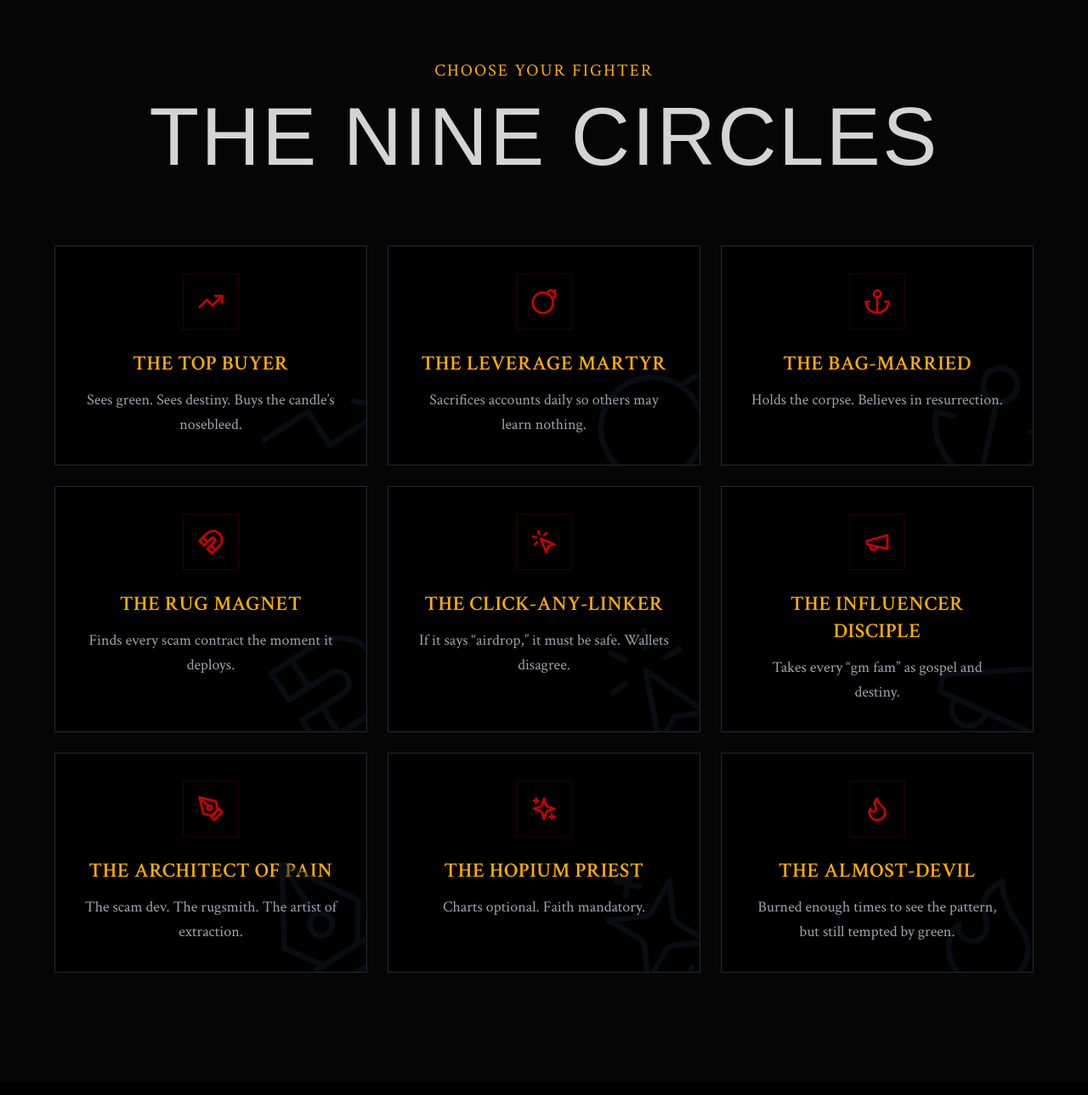
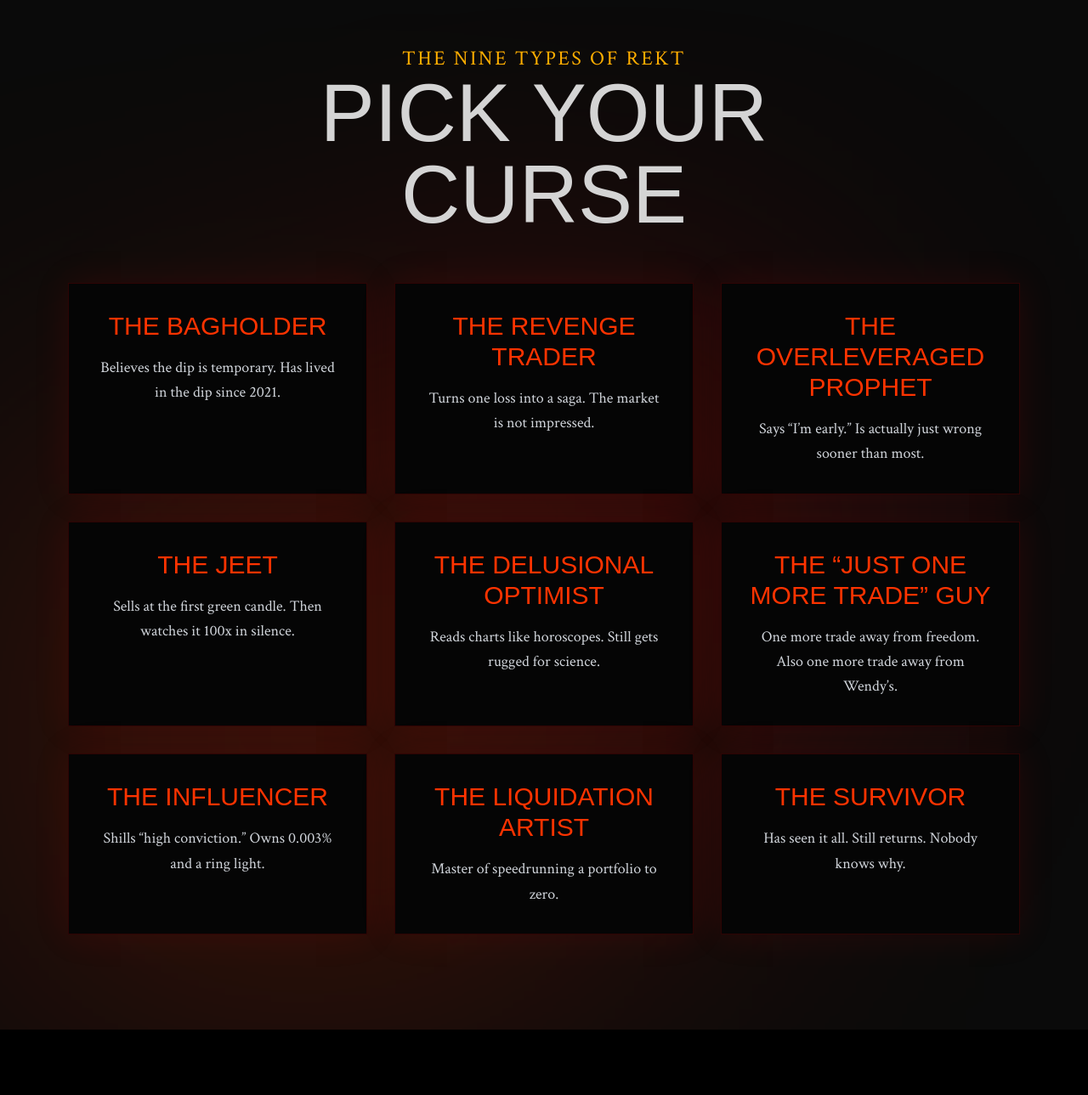
Before and after one commit to Pluviophile84/HELLCOIN, a Next.js app: page / in a window 1280 px wide. Shown: the part 3101-4390 px from the top of the page at 85% size. Built offline with nearby package versions, Linux system fonts and the light colour scheme; a web font is replaced by a local one.

Commit message:
Update NineTypes.tsx

```diff
--- a/components/sections/NineTypes.tsx
+++ b/components/sections/NineTypes.tsx
@@ -1,116 +1,88 @@
 "use client";
+
 import { motion } from "framer-motion";
-import {
- TrendingUp,
- Bomb,
- Anchor,
- Magnet,
- MousePointerClick,
- Megaphone,
- PenTool,
- Sparkles,
- Flame
-} from "lucide-react";
 
-const types = [
+const TYPES = [
   {
- title: "THE TOP BUYER",
- subline: "Sees green. Sees destiny. Buys the candle’s nosebleed.",
- icon: TrendingUp,
+    title: "THE BAGHOLDER",
+    desc: "Believes the dip is temporary. Has lived in the dip since 2021.",
   },
   {
- title: "THE LEVERAGE MARTYR",
- subline: "Sacrifices accounts daily so others may learn nothing.",
- icon: Bomb,
+    title: "THE REVENGE TRADER",
+    desc: "Turns one loss into a saga. The market is not impressed.",
   },
   {
- title: "THE BAG-MARRIED",
- subline: "Holds the corpse. Believes in resurrection.",
- icon: Anchor,
+    title: "THE OVERLEVERAGED PROPHET",
+    desc: "Says “I’m early.” Is actually just wrong sooner than most.",
   },
   {
- title: "THE RUG MAGNET",
- subline: "Finds every scam contract the moment it deploys.",
- icon: Magnet,
+    title: "THE JEET",
+    desc: "Sells at the first green candle. Then watches it 100x in silence.",
   },
   {
- title: "THE CLICK-ANY-LINKER",
- subline: "If it says “airdrop,” it must be safe. Wallets disagree.",
- icon: MousePointerClick,
+    title: "THE DELUSIONAL OPTIMIST",
+    desc: "Reads charts like horoscopes. Still gets rugged for science.",
   },
   {
- title: "THE INFLUENCER DISCIPLE",
- subline: "Takes every “gm fam” as gospel and destiny.",
- icon: Megaphone,
+    title: "THE “JUST ONE MORE TRADE” GUY",
+    desc: "One more trade away from freedom. Also one more trade away from Wendy’s.",
   },
   {
- title: "THE ARCHITECT OF PAIN",
- subline: "The scam dev. The rugsmith. The artist of extraction.",
- icon: PenTool,
+    title: "THE INFLUENCER",
+    desc: "Shills “high conviction.” Owns 0.003% and a ring light.",
   },
   {
- title: "THE HOPIUM PRIEST",
- subline: "Charts optional. Faith mandatory.",
- icon: Sparkles,
+    title: "THE LIQUIDATION ARTIST",
+    desc: "Master of speedrunning a portfolio to zero.",
   },
   {
- title: "THE ALMOST-DEVIL",
- subline: "Burned enough times to see the pattern, but still tempted by green.",
- icon: Flame,
+    title: "THE SURVIVOR",
+    desc: "Has seen it all. Still returns. Nobody knows why.",
   },
 ];
 
 export const NineTypes = () => {
   return (
- <section id="nine-types" className="py-32 px-4 bg-hell-black relative">
- <div className="max-w-6xl mx-auto">
+    <section id="nine-types" className="py-28 bg-hell-dark relative overflow-hidden">
+      <div className="max-w-6xl mx-auto px-4 text-center relative z-10">
+        <motion.div
+          initial={{ opacity: 0, y: 40 }}
+          whileInView={{ opacity: 1, y: 0 }}
+          transition={{ duration: 0.8 }}
+          viewport={{ once: true }}
+          className="mb-14"
+        >
+          <span className="font-terminal text-[#ffae00] text-xl md:text-2xl tracking-widest uppercase">
+            THE NINE TYPES OF REKT
+          </span>
+          <h2 className="font-gothic text-5xl md:text-8xl text-hell-white leading-none">
+            PICK YOUR
+            <br />
+            CURSE
+          </h2>
+        </motion.div>
 
- {/* --- HEADER --- */}
- <div className="flex flex-col items-center text-center gap-4 mb-20">
- <span className="font-terminal text-[#ffae00] text-xl tracking-widest uppercase">
- CHOOSE YOUR FIGHTER
- </span>
- <h2 className="font-gothic text-5xl md:text-8xl text-hell-white tracking-wide">
- THE NINE CIRCLES
- </h2>
- </div>
-
- {/* --- GRID --- */}
- <div className="grid grid-cols-1 md:grid-cols-2 lg:grid-cols-3 gap-6">
- {types.map((type, i) => (
+        <div className="grid grid-cols-1 md:grid-cols-3 gap-8">
+          {TYPES.map((t, i) => (
             <motion.div
- key={i}
- initial={{ opacity: 0, y: 20 }}
+              key={t.title}
+              initial={{ opacity: 0, y: 40 }}
               whileInView={{ opacity: 1, y: 0 }}
+              transition={{ duration: 0.7, delay: 0.05 * i }}
               viewport={{ once: true }}
- transition={{ delay: i * 0.05 }}
- // FIX: Removed Glow. Added sharp border transition.
- // FIX: Background is black, shifts to deep blood red on hover.
- className="group relative bg-black border border-gray-800 p-8 flex flex-col items-center text-center hover:border-hell-red hover:bg-[#1a0505] transition-all duration-200 overflow-hidden"
+              className="border border-hell-red/20 bg-hell-black p-8 shadow-[0_0_40px_rgba(204,0,0,0.12)] group hover:border-hell-red/50 group-hover:bg-hell-red/10 transition-all"
             >
- {/* --- BACKGROUND WATERMARK ICON --- */}
- {/* This sits behind the text, huge and subtle, creating a 'Class Emblem' look */}
- <type.icon
- strokeWidth={1}
- className="absolute -right-8 -bottom-8 w-40 h-40 text-gray-900 group-hover:text-hell-red/10 transition-colors duration-300 opacity-50 rotate-12"
- />
-
- {/* --- FOREGROUND ICON --- */}
- <div className="mb-6 p-4 border border-hell-red/20 group-hover:border-hell-red/50 group-hover:bg-hell-red/10 transition-all">
- <type.icon className="w-8 h-8 text-hell-red" />
- </div>
-
- <h3 className="font-terminal font-semibold text-2xl text-[#ffae00] mb-3 tracking-wide uppercase">
- {type.title}
- </h3>
-
- <p className="font-terminal text-gray-400 text-lg leading-relaxed relative z-10 group-hover:text-gray-200 transition-colors">
- {type.subline}
- </p>
+              <h3 className="font-gothic text-3xl text-hell-orange mb-4">{t.title}</h3>
+              <p className="font-terminal text-gray-300 text-lg leading-relaxed">{t.desc}</p>
             </motion.div>
           ))}
         </div>
+      </div>
 
+      {/* Embers */}
+      <div className="absolute inset-0 pointer-events-none opacity-20">
+        <div className="absolute top-1/3 right-1/4 w-[520px] h-[520px] bg-hell-red blur-[160px]" />
+        <div className="absolute bottom-0 left-0 w-[700px] h-[700px] bg-hell-orange blur-[200px]" />
       </div>
     </section>
   );
```
Lines whose indentation alone changed are shown as unchanged.
